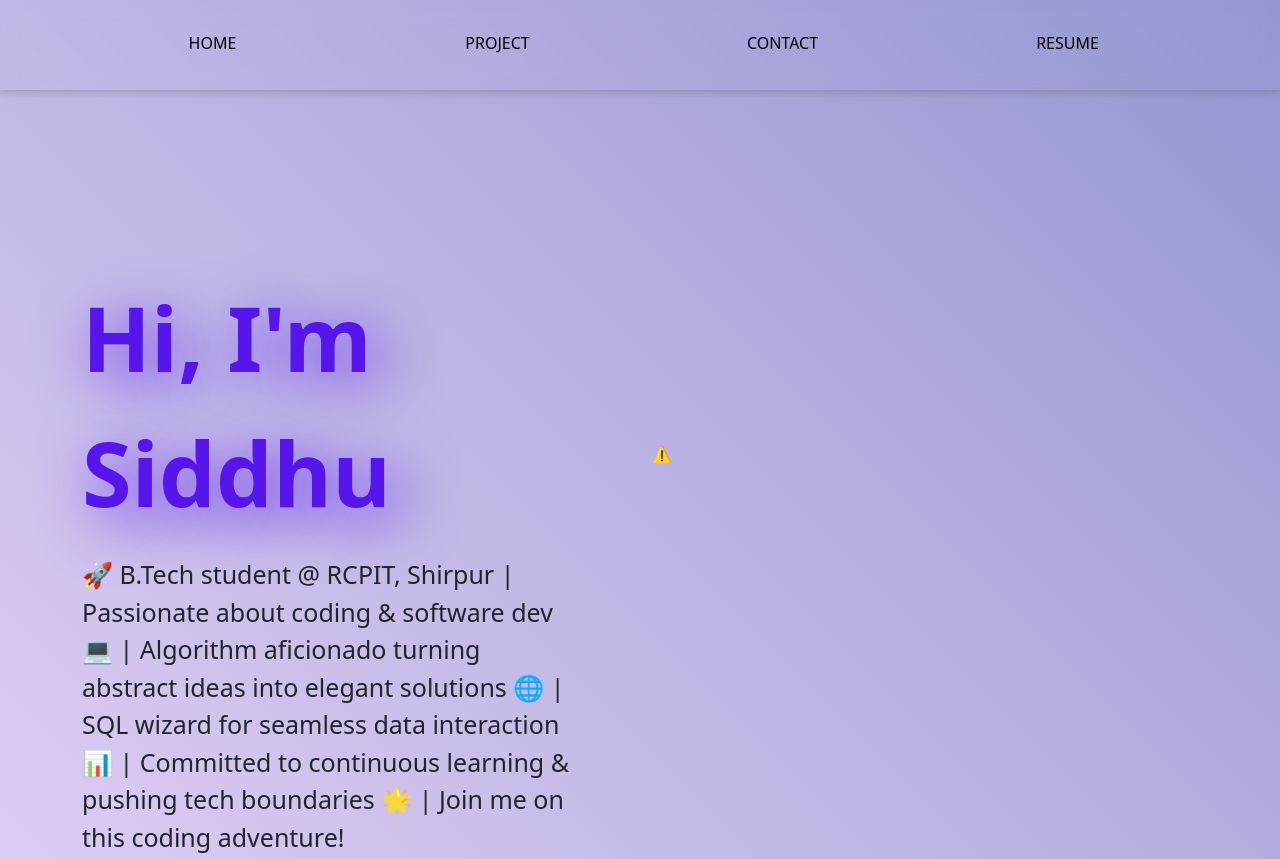
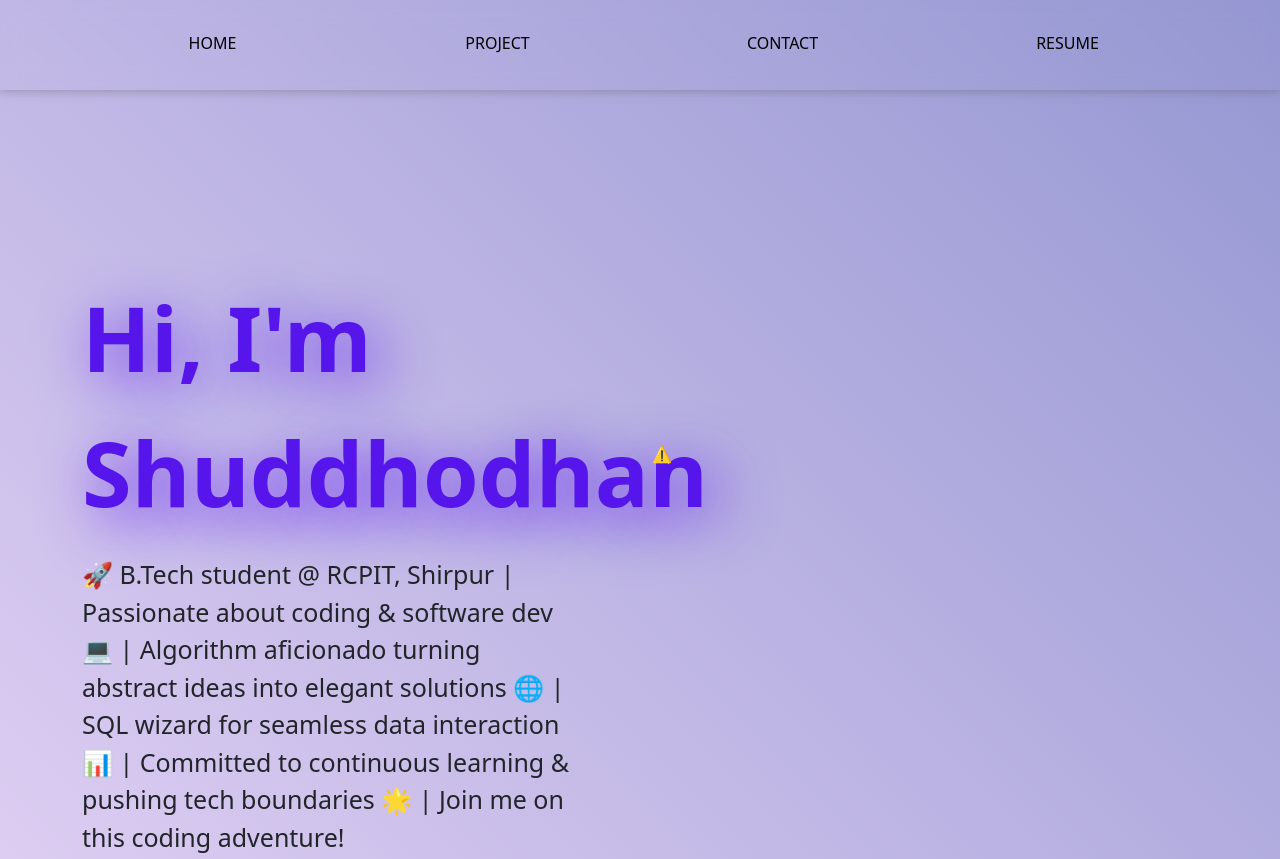
Before and after one commit to sidz111/siddhu.github.io, a plain HTML site: page index.html in a window 1280 px wide. Shown: the top 859 px of the page. Drawn offline with nearby package versions, Linux system fonts and the light colour scheme; no server answers.

Commit message:
Update index.html

```diff
--- a/index.html
+++ b/index.html
@@ -69,7 +69,7 @@
                <div class="col-lg-6 col-md-12 intro_box1" data-aos="fade-in-left">
                   <div class="name_bio">
                      <p class="name">
-                        Hi, I'm Siddhu
+                        Hi, I'm Shuddhodhan
                      </p>
                      <p class="bio">
                         🚀 B.Tech student @ RCPIT, Shirpur | Passionate about coding & software dev 💻 | Algorithm aficionado turning abstract ideas into elegant solutions 🌐 | SQL wizard for seamless data interaction 📊 | Committed to continuous learning & pushing tech boundaries 🌟 | Join me on this coding adventure!
```
